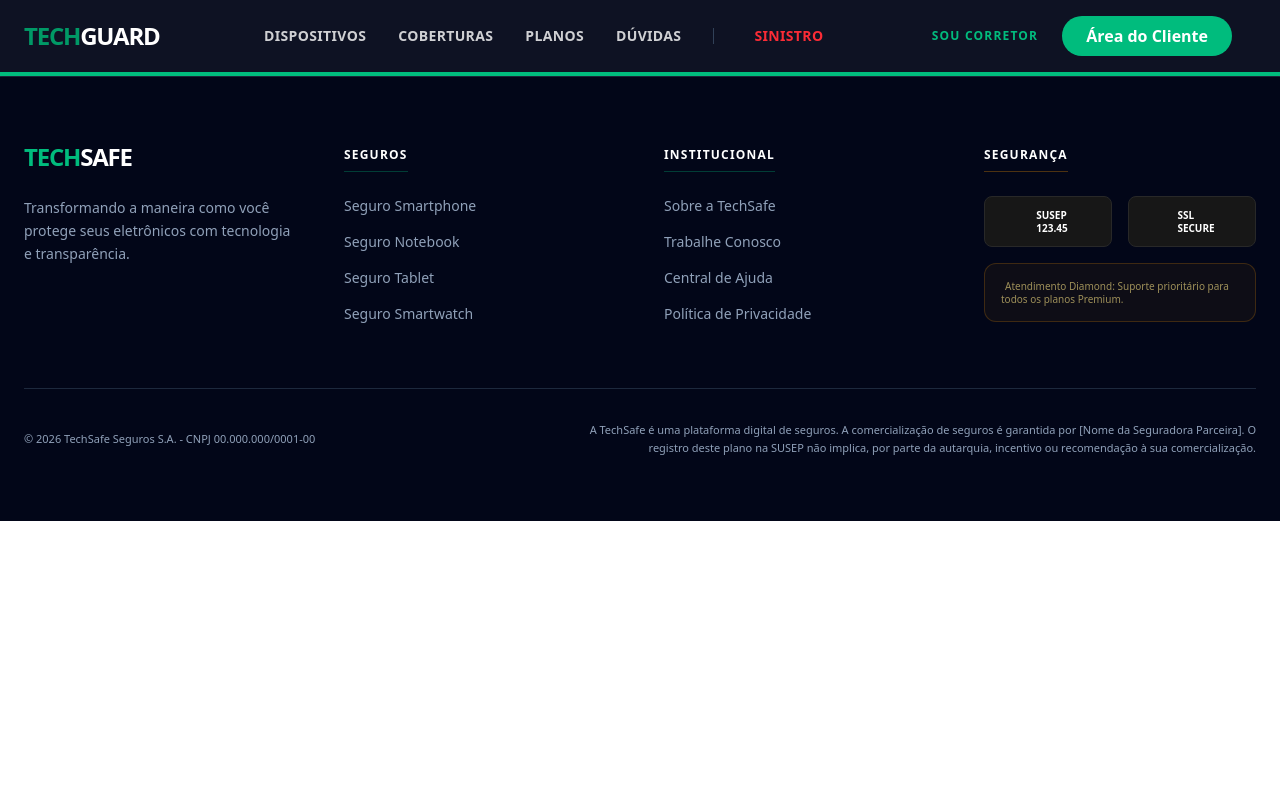
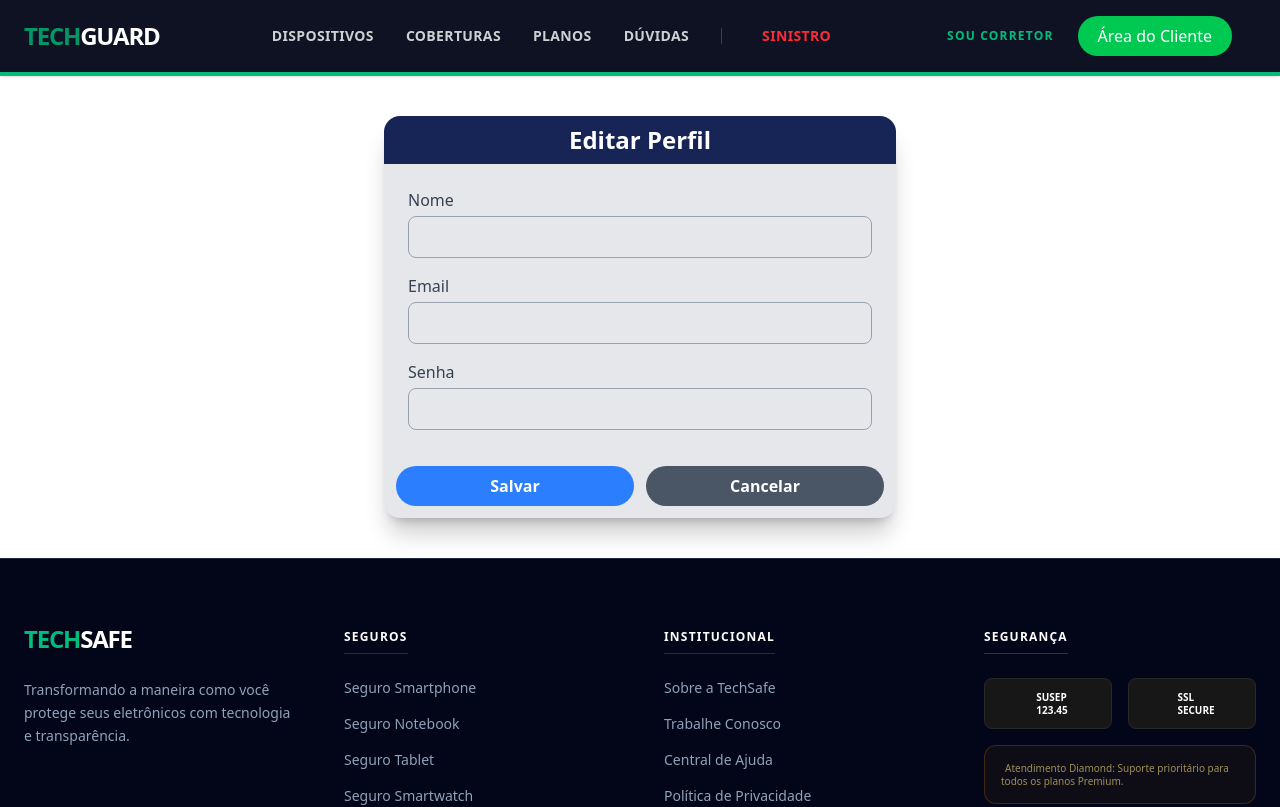
Before and after one commit to Grupo-3-Turma-JavaScript-11/TechGuard_frontend, a React (Vite) app: page /editarperfil in a window 1280 px wide. Shown: the top 807 px of the page. Built offline with nearby package versions, Linux system fonts and the light colour scheme; no server answers; sample sign-in values are in the browser's storage.

Commit message:
Implementando Perfil

```diff
--- a/src/App.tsx
+++ b/src/App.tsx
@@ -8,6 +8,10 @@ import Navbar from './components/navbar/Navbar'
 import Footer from './components/footer/Footer'
 import Login from './pages/login/Login';
 import Cadastro from './pages/cadastro/Cadastro';
+import Perfil from './pages/perfil/Perfil';
+import DeletarPerfil from './pages/perfil/DeletarPerfil';
+import EditarPerfil from './pages/perfil/editarPerfil';
+
 
 function App() {
 
@@ -22,6 +26,11 @@ return(
 							<Route path="/" element={<Home />} />
 							<Route path="/login" element={<Login />} />
 							<Route path="/cadastro"	element={<Cadastro />}/>
+							<Route path="/perfil" element={<Perfil />} />
+							<Route path="/editarperfil" element={<EditarPerfil />} />
+							<Route path="/deletarperfil" element={<DeletarPerfil />} />
+
+
 						</Routes>
 
 					<Footer />
--- a/src/components/navbar/Navbar.tsx
+++ b/src/components/navbar/Navbar.tsx
@@ -4,9 +4,12 @@ import { Link } from "react-router-dom";
     return (
             <nav className="bg-slate-950/95 backdrop-blur-md shadow-sm sticky top-0 z-50 border-b-4 border-emerald-500">
                 <div className="max-w-7xl mx-auto px-6 py-4 flex justify-between items-center">
+
+                <Link to="/">
                 <div className="text-2xl font-black text-emerald-600 tracking-tighter">
                     TECH<span className="text-white font-bold">GUARD</span>
                 </div>
+                </Link>
 
                 <div className="hidden md:flex items-center space-x-8 text-sm font-bold text-white/80 uppercase tracking-wide">
                     <a href="#dispositivos" className="hover:text-emerald-500 transition-colors">Dispositivos</a>
@@ -23,9 +26,13 @@ import { Link } from "react-router-dom";
                     <a href="#" className="hidden lg:block text-xs font-black text-emerald-500 uppercase tracking-widest hover:text-[#D4AF37] transition-colors border-b border-transparent hover:border-[#D4AF37]">
                     <i className="fas fa-briefcase mr-1"></i> Sou Corretor
                     </a>
-                    <button className="bg-emerald-500 text-white px-6 py-2 rounded-full font-bold hover:bg-[#D4AF37] hover:shadow-lg hover:shadow-amber-200 transition-all duration-300">
-                    Área do Cliente
-                    </button>
+
+                    <Link
+                        to="/perfil"
+                        className="bg-green-500 text-white px-5 py-2 rounded-full hover:bg-green-600 transition">
+                        Área do Cliente
+                    </Link>
+
                     <button className="md:hidden text-white text-2xl">
                     <i className="fas fa-bars"></i>
                     </button>
--- /dev/null
+++ b/src/pages/perfil/CardPerfil.tsx
@@ -0,0 +1,64 @@
+import { Link } from 'react-router-dom'
+import type Usuario from '../../models/usuario'
+
+
+interface CardPerfilProps {
+  usuario: Usuario
+}
+
+function CardPerfil({ usuario }: CardPerfilProps) {
+  return (
+    <div className='bg-gray-200 flex flex-col rounded-2xl overflow-hidden justify-between transform transition duration-300 hover:scale-105 shadow-xl/20'>
+
+      <header className='py-2 px-6 bg-blue-950 text-white text-center font-bold text-2xl'>
+        Meu Perfil
+      </header>
+
+      <div className='p-6 text-gray-700 flex flex-col gap-2 text-lg font-medium'>
+        <p><span className="font-bold">Nome:</span> {usuario.nome}</p>
+        <p><span className="font-bold">Email:</span> {usuario.email}</p>
+
+        <div className="mt-2">
+          <p className="font-bold">Seguros:</p>
+
+          {usuario.seguros && usuario.seguros.length > 0 ? (
+            <ul className="list-disc ml-5 space-y-1">
+              {usuario.seguros.map(seguro => (
+                <li key={seguro.id}>
+                  <span className="font-semibold">
+                    {seguro.nomeSeguro}
+                  </span>
+                  {" "} - Categoria:{" "}
+                  <span className="text-blue-800">
+                    {seguro.categoria.descricao}
+                  </span>
+                </li>
+              ))}
+            </ul>
+          ) : (
+            <p className="text-gray-500">Nenhum seguro cadastrado</p>
+          )}
+        </div>
+      </div>
+
+      <div className="flex gap-3 p-2 mb-3">
+        <Link
+          to={`/editarperfil/${usuario.id}`}
+          className='w-1/2 text-white font-semibold bg-blue-500 rounded-3xl
+          hover:bg-blue-800 flex items-center justify-center py-2'>
+          <button>Editar</button>
+        </Link>
+
+        <Link
+          to={`/deletarperfil/${usuario.id}`}
+          className='text-white font-semibold bg-red-800 rounded-3xl
+          hover:bg-red-900 w-1/2 flex items-center justify-center'>
+          <button>Deletar</button>
+        </Link>
+      </div>
+
+    </div>
+  )
+}
+
+export default CardPerfil
--- /dev/null
+++ b/src/pages/perfil/DeletarPerfil.tsx
@@ -0,0 +1,90 @@
+import { useEffect, useState } from "react"
+import { useNavigate, useParams } from "react-router-dom"
+import type Usuario from "../../models/usuario"
+import { buscar, deletar } from "../../service/Service"
+
+
+function DeletarPerfil() {
+
+  const navigate = useNavigate()
+  const { id } = useParams<{ id: string }>()
+
+  const token = localStorage.getItem("token")
+
+  const [usuario, setUsuario] = useState<Usuario>({} as Usuario)
+
+  async function buscarUsuario() {
+    await buscar(`/usuarios/${id}`, setUsuario, {
+      headers: {
+        Authorization: token,
+      },
+    })
+  }
+
+  useEffect(() => {
+    if (!token) {
+      alert("Você precisa estar logado!")
+      navigate("/login")
+    } else {
+      buscarUsuario()
+    }
+  }, [id])
+
+  async function deletarConta() {
+    await deletar(`/usuarios/${id}`, {
+      headers: {
+        Authorization: token,
+      },
+    })
+
+    alert("Conta deletada com sucesso!")
+    localStorage.clear()
+    navigate("/")
+  }
+
+  return (
+    <div className="container mx-auto my-10 flex justify-center">
+      <div className="bg-gray-200 flex flex-col rounded-2xl overflow-hidden shadow-xl/20 w-full max-w-lg">
+
+        <header className="py-2 px-6 bg-red-900 text-white text-center font-bold text-2xl">
+          Deletar Perfil
+        </header>
+
+        <div className="p-6 text-gray-700 font-medium text-center">
+          <p className="text-lg mb-2">
+            Tem certeza que deseja deletar este usuário?
+          </p>
+
+          <p className="text-xl font-bold text-red-700">
+            {usuario.nome}
+          </p>
+
+          <p className="text-md text-gray-600">
+            {usuario.email}
+          </p>
+        </div>
+
+        <div className="flex gap-3 p-3">
+          <button
+            onClick={() => navigate("/perfil")}
+            className="w-1/2 text-white font-semibold bg-gray-600 rounded-3xl
+            hover:bg-gray-800 flex items-center justify-center py-2"
+          >
+            Cancelar
+          </button>
+
+          <button
+            onClick={deletarConta}
+            className="w-1/2 text-white font-semibold bg-red-800 rounded-3xl
+            hover:bg-red-900 flex items-center justify-center py-2"
+          >
+            Deletar
+          </button>
+        </div>
+
+      </div>
+    </div>
+  )
+}
+
+export default DeletarPerfil
--- /dev/null
+++ b/src/pages/perfil/EditarPerfil.tsx
@@ -0,0 +1,128 @@
+import { useNavigate, useParams } from "react-router-dom"
+import type Usuario from "../../models/usuario"
+import { useEffect, useState, type ChangeEvent, type FormEvent } from "react"
+import { atualizar, buscar } from "../../service/Service"
+
+
+function EditarPerfil() {
+
+  const navigate = useNavigate()
+  const { id } = useParams<{ id: string }>()
+
+  const token = localStorage.getItem("token")
+
+  const [usuario, setUsuario] = useState<Usuario>({} as Usuario)
+
+  async function buscarUsuario() {
+    await buscar(`/usuarios/${id}`, setUsuario, {
+      headers: {
+        Authorization: token,
+      },
+    })
+  }
+
+  useEffect(() => {
+    if (!token) {
+      alert("Você precisa estar logado!")
+      navigate("/login")
+    } else {
+      buscarUsuario()
+    }
+  }, [id])
+
+  function atualizarEstado(e: ChangeEvent<HTMLInputElement>) {
+    setUsuario({
+      ...usuario,
+      [e.target.name]: e.target.value,
+    })
+  }
+
+  async function salvarAlteracoes(e: FormEvent<HTMLFormElement>) {
+    e.preventDefault()
+
+    await atualizar(`/usuarios/${id}`, usuario, setUsuario, {
+      headers: {
+        Authorization: token,
+      },
+    })
+
+    alert("Perfil atualizado com sucesso!")
+    navigate("/perfil")
+  }
+
+  return (
+    <div className="container mx-auto my-10 flex justify-center">
+      <form
+        onSubmit={salvarAlteracoes}
+        className="bg-gray-200 flex flex-col rounded-2xl overflow-hidden shadow-xl/20 w-full max-w-lg"
+      >
+
+        <header className="py-2 px-6 bg-blue-950 text-white text-center font-bold text-2xl">
+          Editar Perfil
+        </header>
+
+        <div className="p-6 flex flex-col gap-4 text-gray-700 font-medium">
+
+          <div>
+            <label className="block mb-1">Nome</label>
+            <input
+              type="text"
+              name="nome"
+              value={usuario.nome || ""}
+              onChange={atualizarEstado}
+              className="w-full px-3 py-2 rounded-lg border border-gray-400"
+              required
+            />
+          </div>
+
+          <div>
+            <label className="block mb-1">Email</label>
+            <input
+              type="email"
+              name="email"
+              value={usuario.email || ""}
+              onChange={atualizarEstado}
+              className="w-full px-3 py-2 rounded-lg border border-gray-400"
+              required
+            />
+          </div>
+
+          <div>
+            <label className="block mb-1">Senha</label>
+            <input
+              type="password"
+              name="senha"
+              value={usuario.senha || ""}
+              onChange={atualizarEstado}
+              className="w-full px-3 py-2 rounded-lg border border-gray-400"
+              required
+            />
+          </div>
+
+        </div>
+
+        <div className="flex gap-3 p-3">
+          <button
+            type="submit"
+            className="w-1/2 text-white font-semibold bg-blue-500 rounded-3xl
+            hover:bg-blue-800 flex items-center justify-center py-2"
+          >
+            Salvar
+          </button>
+
+          <button
+            type="button"
+            onClick={() => navigate("/perfil")}
+            className="w-1/2 text-white font-semibold bg-gray-600 rounded-3xl
+            hover:bg-gray-800 flex items-center justify-center py-2"
+          >
+            Cancelar
+          </button>
+        </div>
+
+      </form>
+    </div>
+  )
+}
+
+export default EditarPerfil
--- /dev/null
+++ b/src/pages/perfil/Perfil.tsx
@@ -0,0 +1,30 @@
+import { useEffect, useState } from "react"
+import { useParams } from "react-router-dom"
+import type Usuario from "../../models/usuario"
+import { buscar } from "../../service/Service"
+import CardPerfil from "./CardPerfil"
+
+
+function Perfil() {
+
+  const { id } = useParams<{ id: string }>()
+  const [usuario, setUsuario] = useState<Usuario>({} as Usuario)
+
+  async function buscarUsuario() {
+    await buscar(`/usuarios/${id}`, setUsuario)
+  }
+
+  useEffect(() => {
+    buscarUsuario()
+  }, [id])
+
+  return (
+    <div className="container mx-auto my-10 flex justify-center">
+      <div className="w-full max-w-lg">
+        <CardPerfil usuario={usuario} />
+      </div>
+    </div>
+  )
+}
+
+export default Perfil
```
Also changed, not shown: src/service/api.ts (added), 1 other file (tests, documents, lock files or other folders).
